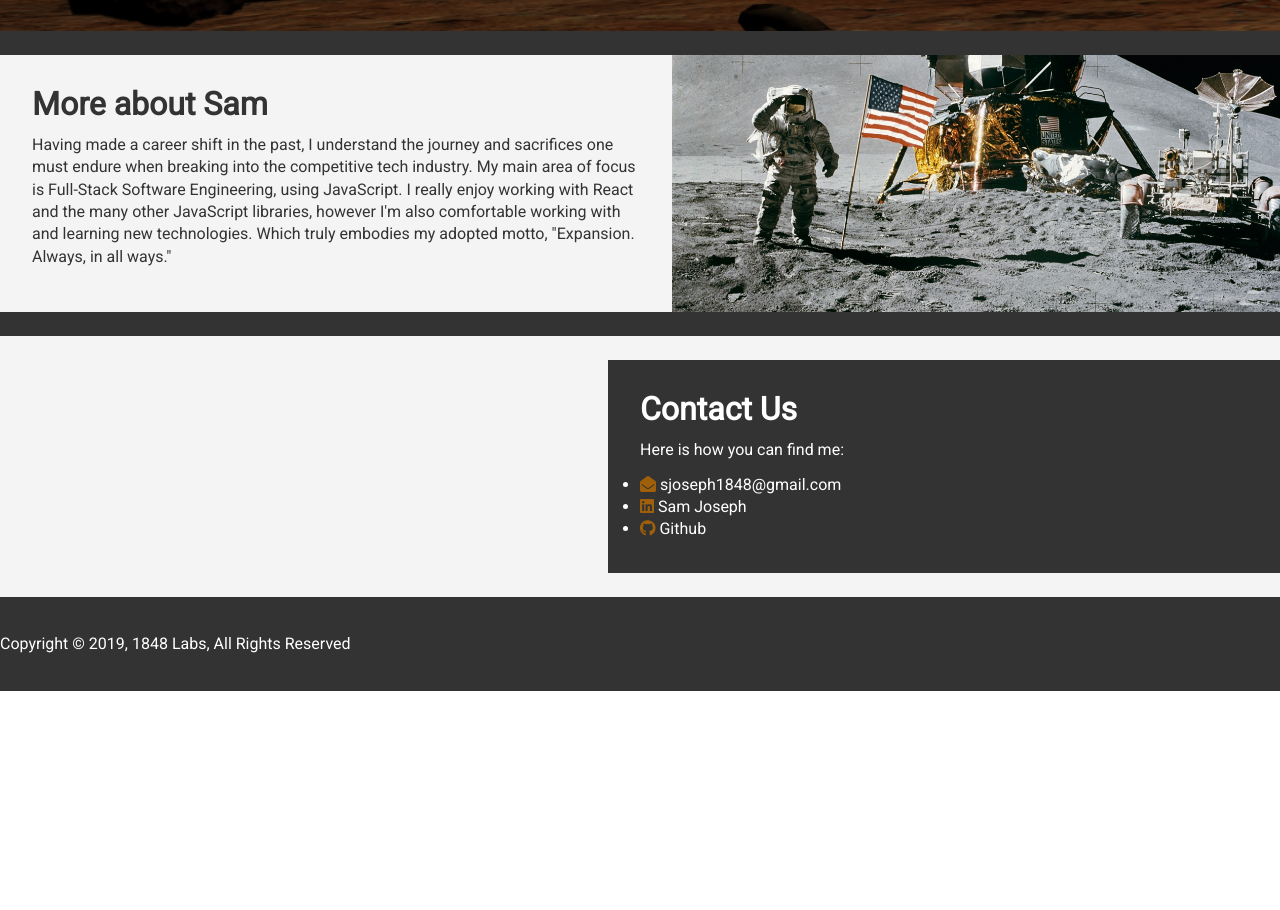
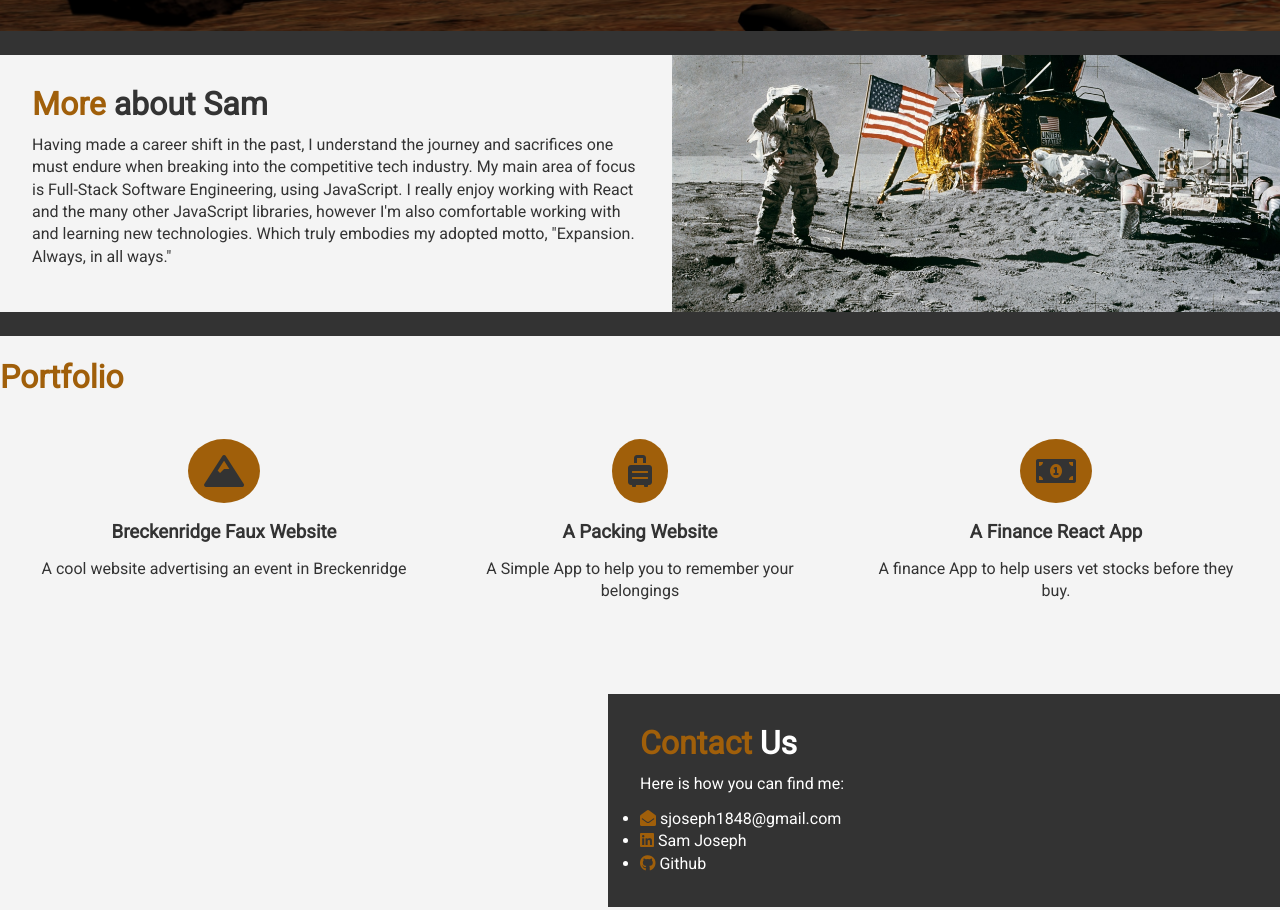
Before and after one commit to sjoseph1848/MySite, a plain HTML site: page index.html in a window 1280 px wide. Shown: the part 835-1745 px from the top of the page. Before the commit the page ends 1526 px from the top, so only its background shows below. Drawn offline with Linux system fonts and the light colour scheme.

Commit message:
updated the portfolio section

```diff
--- a/css/phone.css
+++ b/css/phone.css
@@ -21,6 +21,10 @@
 
     position: relative;
 
+  }
+  /* Portfolio */
+  #portfolio .items {
+    flex-direction:column;
   }
 
 
--- a/css/style.css
+++ b/css/style.css
@@ -124,6 +124,25 @@ p {
 
 }
 
+/* Section: What We Do */
+#portfolio .items {
+  display: flex;
+  padding: 1rem;
+}
+
+#portfolio .items .item {
+  flex: 1;
+  text-align: center;
+  padding: 1rem;
+}
+
+#portfolio .items .item i {
+  background:#a05f0a;
+  padding: 1rem;
+  border-radius: 50%;
+  margin-bottom: 1rem;
+}
+
 /* Contact */
 #contact {
   display:flex;
--- a/index.html
+++ b/index.html
@@ -21,7 +21,7 @@
     <ul>
       <li><a href="#home">Home</a></li>
       <li><a href="#about">About</a></li>
-      <li><a href="">Portfolio</a></li>
+      <li><a href="#portfolio">Portfolio</a></li>
       <li><a href="#contact">Contact</a></li>
     </ul>
   </nav>
@@ -40,10 +40,40 @@
   <!-- About us -->
 <section id="about" class="bg-dark py-1">
   <div class="about-text bg-light p-2">
-    <h2 class="m-heading">More about Sam</h2>
+    <h2 class="m-heading"><span class="text-primary">More</span> about Sam</h2>
     <p>Having made a career shift in the past, I understand the journey and sacrifices one must endure when breaking into the competitive tech industry. My main area of focus is Full-Stack Software Engineering, using JavaScript. I really enjoy working with React and the many other JavaScript libraries, however I'm also comfortable working with and learning new technologies. Which truly embodies my adopted motto, "Expansion. Always, in all ways." </p>
   </div>
   <div class="about-img"></div>
+</section>
+
+<!-- Section: What We Do -->
+<section id="portfolio" class="bg-light py-1">
+  <div class="container">
+    <h2 class="m-heading text-center"><span class="text-primary">Portfolio</span></h2>
+    <div class="items">
+      <div class="item">
+        <i class="fas fa-mountain fa-2x"></i>
+        <div>
+          <h3>Breckenridge Faux Website</h3>
+          <p>A cool website advertising an event in Breckenridge</p>
+        </div>
+      </div>
+      <div class="item">
+          <i class="fas fa-suitcase-rolling fa-2x"></i>
+          <div>
+            <h3>A Packing Website</h3>
+            <p>A Simple App to help you to remember your belongings</p>
+          </div>
+      </div>
+      <div class="item">
+          <i class="fas fa-money-bill-alt fa-2x"></i>
+          <div>
+            <h3>A Finance React App</h3>
+            <p>A finance App to help users vet stocks before they buy.</p>
+          </div>
+      </div>
+    </div>
+  </div>
 </section>
 
 
@@ -53,7 +83,7 @@
   <section id="contact" class="bg-light py-1">
     <div class="contact-img"></div>
     <div class="contact-text bg-dark p-2">
-      <h2 class="m-heading">Contact Us</h2>
+      <h2 class="m-heading"><span class="text-primary">Contact</span> Us</h2>
       <p>Here is how you can find me:</p>
       <ul class="list">
           <li> <span class="text-primary"><i class="fas fa-envelope-open"></i></span> sjoseph1848@gmail.com</li>
```
